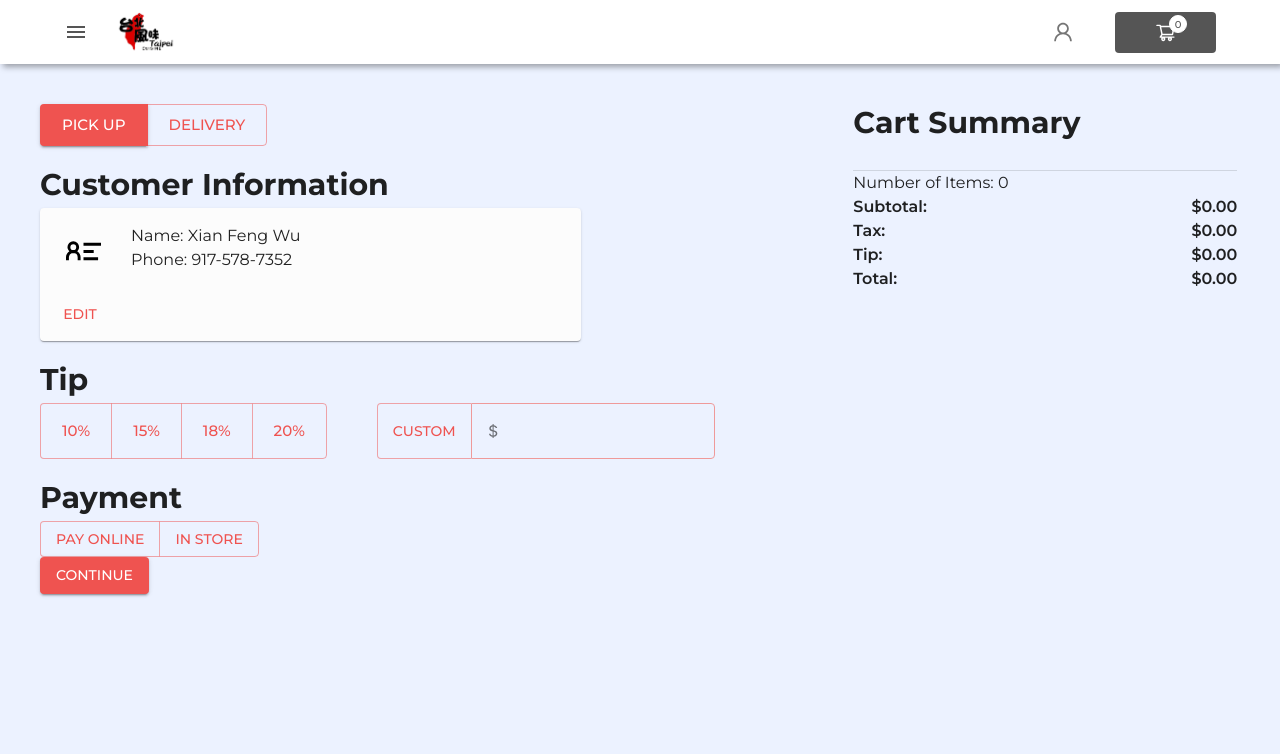
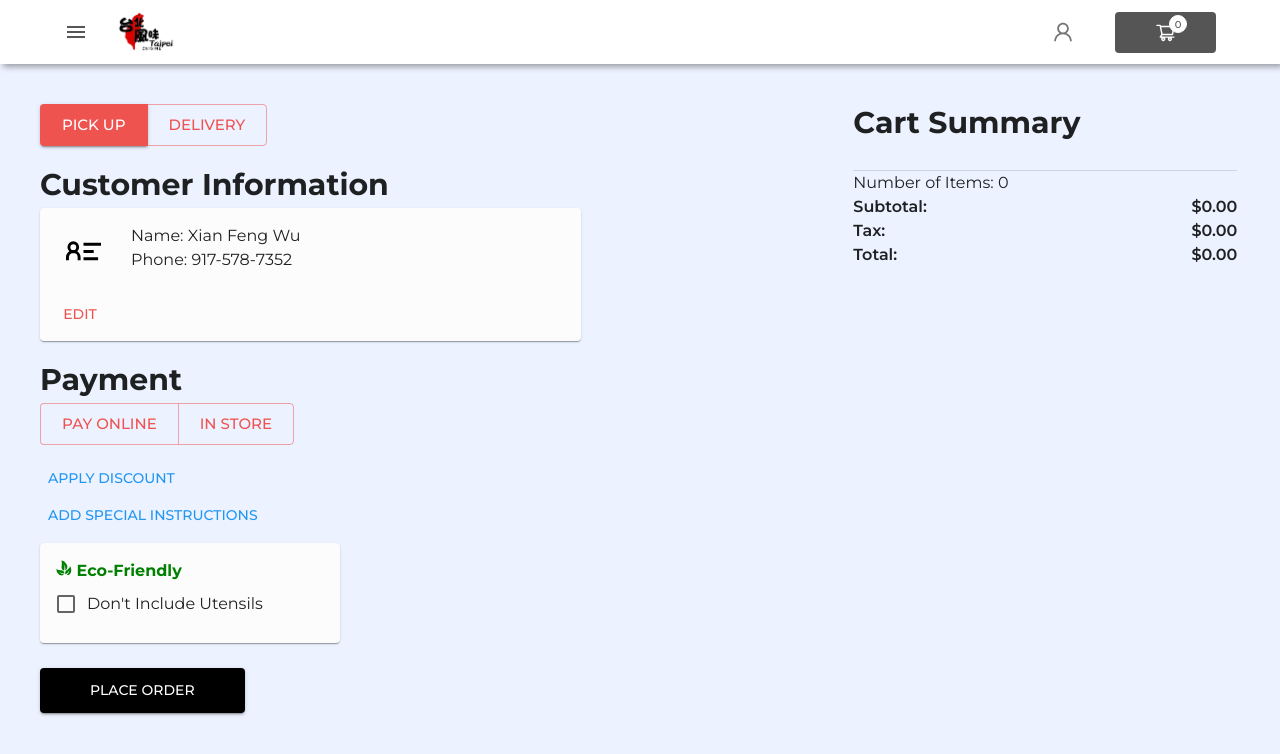
Before and after one commit to XianFengWu1996/taipeicuisine_nextjs, a Next.js app: page /order/checkout in a window 1280 px wide. Shown: the top 754 px of the page. Built offline with nearby package versions, Linux system fonts and the light colour scheme.

Commit message:
add basic layouts

```diff
--- a/components/order/checkout/cartSummary/index.tsx
+++ b/components/order/checkout/cartSummary/index.tsx
@@ -1,5 +1,6 @@
 import { Divider, List, Typography } from "@mui/material"
 import { styled } from "@mui/system"
+import { isEmpty } from "lodash"
 import { useAppSelector } from "../../../../store/store"
 import { PriceDisplay } from "../cartSummary/priceDisplay"
 import { SummaryItem } from "../cartSummary/summaryItem"
@@ -30,7 +31,9 @@ export const CartSummary = () => {
                 cartState.isDelivery ? <PriceDisplay title='Delivery' value={0} /> : null
             }
             <PriceDisplay title='Tax' value={cartState.tax} />
-            <PriceDisplay title='Tip' value={cartState.tip} />
+            {
+                !isEmpty(cartState.tipType) ? <PriceDisplay title='Tip' value={cartState.tip} /> : null
+            }
             <PriceDisplay title='Total' value={cartState.total} />
         </ListContainer>
     </>
--- a/components/order/checkout/customerDetails/index.tsx
+++ b/components/order/checkout/customerDetails/index.tsx
@@ -1,11 +1,13 @@
-import { Button, ButtonGroup, Typography } from "@mui/material"
+import { Button, ButtonGroup, Card, CardContent, Checkbox, FormControlLabel, Typography } from "@mui/material"
 import { PickupOrDelivery } from "./pickupOrDelivery"
 import { BiBuildingHouse } from 'react-icons/bi'
 import { GrContactInfo } from 'react-icons/gr'
+import { GiThreeLeaves } from 'react-icons/gi'
 import { TipSelection } from "./tipSelection"
 import { CustomerCard } from "./customerCard"
 import { PaymentSelection } from "./paymentSelection"
 import { useAppSelector } from "../../../../store/store"
+import { blue } from "@mui/material/colors"
 
 
 export const CustomerDetails = () => {
@@ -34,12 +36,26 @@ export const CustomerDetails = () => {
             /> : null
         }
 
-        <TipSelection />
+        {/* <TipSelection /> */}
 
         <PaymentSelection />
 
+        <Button sx={{ color: blue[500]}}>Apply Discount</Button>
+
+        <Button sx={{ color: blue[500], display: 'block'}}>Add Special Instructions</Button>
+
+        <Card sx={{ margin: '10px 0 25px 0', width: '300px', height: '100px'}}>
+            <CardContent>
+                <Typography sx={{ color: 'green', fontWeight: 700}}>
+                      <GiThreeLeaves />  Eco-Friendly
+                    </Typography>
+
+                <FormControlLabel control={<Checkbox />} label="Don&apos;t Include Utensils" />
+            </CardContent>
+        </Card>
+
         <div>
-            <Button variant="contained">Continue</Button>
+            <Button variant="contained" sx={{ backgroundColor: '#000', padding: '10px 50px'}}>Place Order</Button>
         </div>
     </div>
 }
--- a/components/order/checkout/customerDetails/paymentSelection.tsx
+++ b/components/order/checkout/customerDetails/paymentSelection.tsx
@@ -1,11 +1,35 @@
 import { Button, ButtonGroup, Typography } from "@mui/material"
+import { setPayment } from "../../../../store/slice/cartSlice";
+import { useAppDispatch, useAppSelector } from "../../../../store/store"
 
 export const PaymentSelection = () => {
-    return <>
+    const cartState = useAppSelector(state => state.cart);
+    const dispatch = useAppDispatch();
+    return <div style={{ marginBottom: '15px'}}>
         <Typography variant="h4">Payment</Typography>
-        <ButtonGroup>
-            <Button>Pay Online</Button>
-            <Button>In Store</Button>
+        <ButtonGroup size="large">
+            <Button
+                variant={cartState.paymentType === 'online' ? 'contained' : 'outlined'}
+                onClick={() => {
+                    dispatch(setPayment('online'))
+                }}
+            >Pay Online</Button>
+            {
+                cartState.isDelivery
+                ? <Button
+                    variant={cartState.paymentType === 'cash' ? 'contained' : 'outlined'}
+                    onClick={() => {
+                        dispatch(setPayment('cash'))
+                    }}
+                    >Cash</Button>
+                : <Button
+                variant={cartState.paymentType === 'instore' ? 'contained' : 'outlined'}
+                onClick={() => {
+                    dispatch(setPayment('instore'))
+                }}
+                >In Store</Button>
+            }
+
         </ButtonGroup>
-    </>
+    </div>
 }
--- a/store/slice/cartSlice.ts
+++ b/store/slice/cartSlice.ts
@@ -11,6 +11,7 @@ export interface CartState {
 
     isDelivery: boolean,
     tipType: string,
+    paymentType: string,
 }
 
 // Define the initial state using that type
@@ -24,6 +25,7 @@ const initialState: CartState = {
 
     isDelivery: false,
     tipType: '',
+    paymentType: '',
     // delivery comments
 }
 
@@ -115,7 +117,7 @@ export const cartSlice = createSlice({
       state.isDelivery = !state.isDelivery
     },
 
-    //TIP DELIVERY
+    //TIP RELATED
     setTip: (state, {payload} : PayloadAction<string>) => {
       state.tipType = payload;
 
@@ -146,7 +148,12 @@ export const cartSlice = createSlice({
     setCustomTip: (state, { payload }: PayloadAction<number>) => {
       state.tip = Number((payload).toFixed(2));
       state.total = Number((state.subtotal + state.tip + state.tax).toFixed(2));
-    }
+    },
+    // PAYMENT RELATED
+    setPayment: (state, {payload} : PayloadAction<string>) => {
+      // paymentType: online, cash, or instore
+      state.paymentType = payload
+    },
   }
 })
 
@@ -160,7 +167,8 @@ export const {
  clearCart,
  deliveryToggle,
  setTip,
- setCustomTip
+ setCustomTip,
+ setPayment
 } = cartSlice.actions
 
 // export const menus = (state: MenuState) => state.menus;
```
